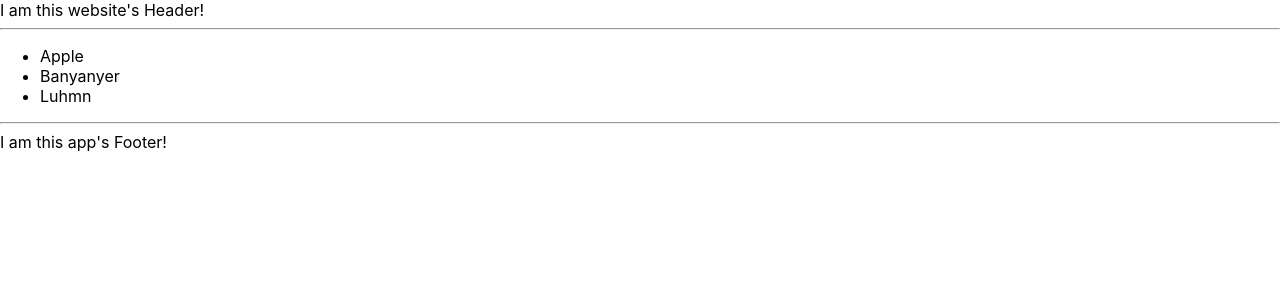
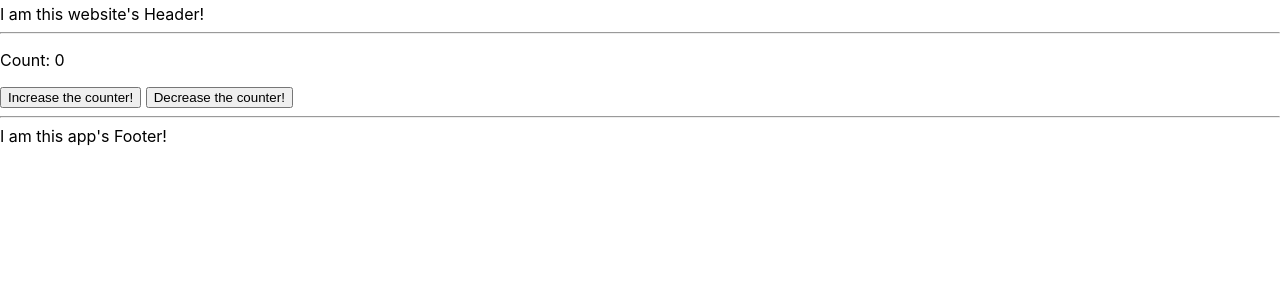
Before and after one commit to hhenriques1999/ReactSelfCrashLearning, a React (Create React App) app in the folder reactselfcrashlearning/: page / in a window 1280 px wide. Shown: the top 300 px of the page. Built offline with nearby package versions, Linux system fonts and the light colour scheme.

Commit message:
State Management - Part 1
Basic State Management with useState

```diff
--- a/reactselfcrashlearning/src/App.js
+++ b/reactselfcrashlearning/src/App.js
@@ -1,13 +1,33 @@
 import './App.css';
-import React from 'react';
-import ParentComponent from './ParentComponent';
+import React, { useState } from 'react';
+
+const commonFlexStyle = { "display": "flex", "justify-content": "center", "align-items": "center" };
+
+const headerStyle = { commonFlexStyle, "margin-top": ".25em" };
+const footerStyle = { commonFlexStyle, "margin-bottom": ".25em" };
+
+function Counter() {
+  const [count, setCounter] = useState(0);
+
+  const increment = () => setCounter(count + 1);
+  const decrement = () => setCounter(count - 1);
+
+  return (
+    <div>
+      <p>Count: {count}</p>
+      <button onClick={increment}>Increase the counter!</button>&nbsp;
+      <button onClick={decrement}>Decrease the counter!</button>
+    </div>
+  );
+}
 
 // This component is a header
 function Header() {
   return (
     <>
-      I am this website's Header!
-      <hr />
+      <div style={headerStyle}>
+        I am this website's Header!
+      </div><hr />
     </>
   );
 }
@@ -17,7 +37,9 @@ function Footer() {
   return (
     <>
       <hr />
-      I am this app's Footer!
+      <div style={footerStyle}>
+        I am this app's Footer!
+      </div>
     </>
   );
 }
@@ -26,7 +48,7 @@ function Footer() {
 function Content() {
   return (
     <>
-      <ParentComponent/>
+      <Counter />
     </>
   );
 }
```
